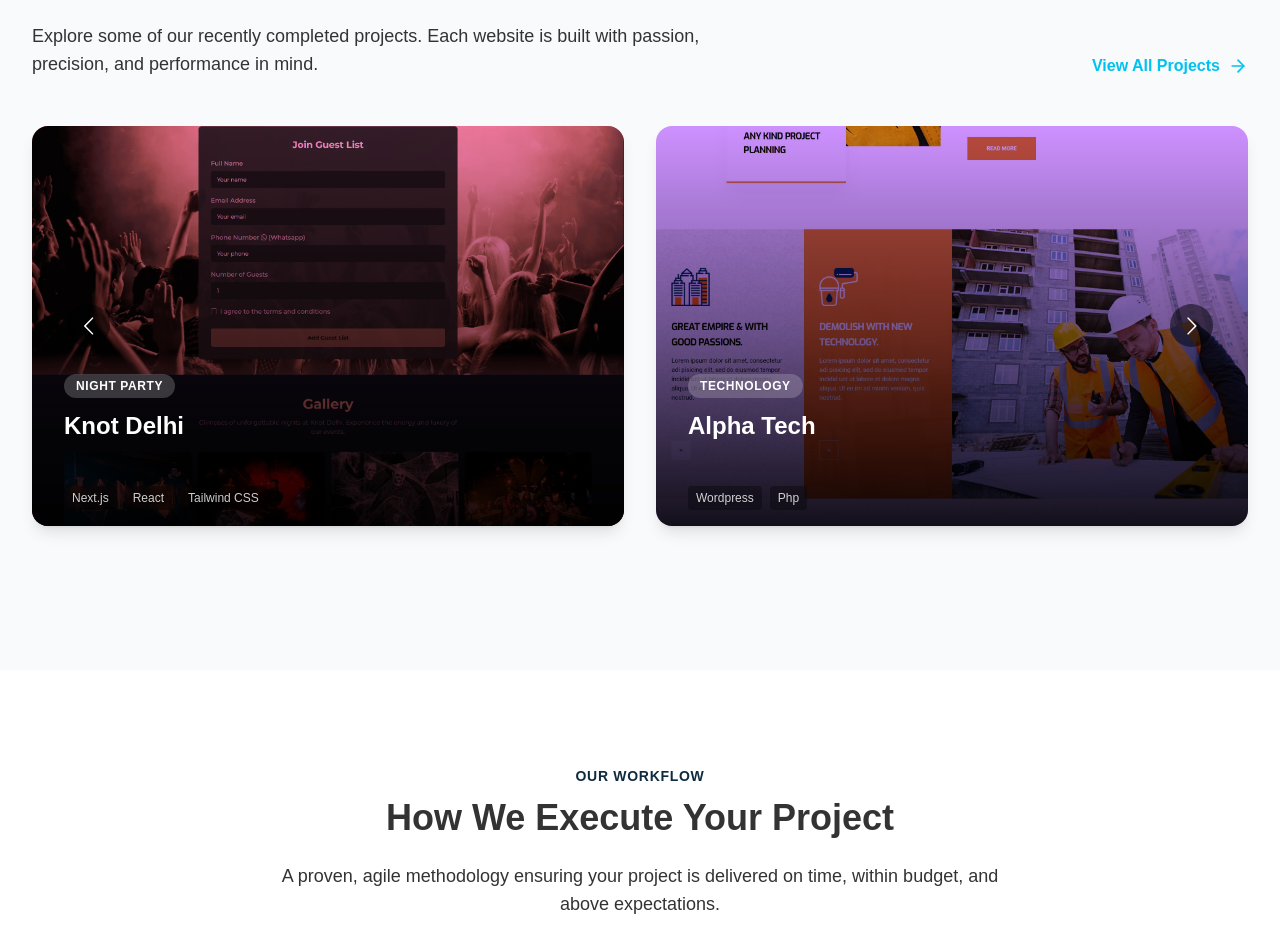
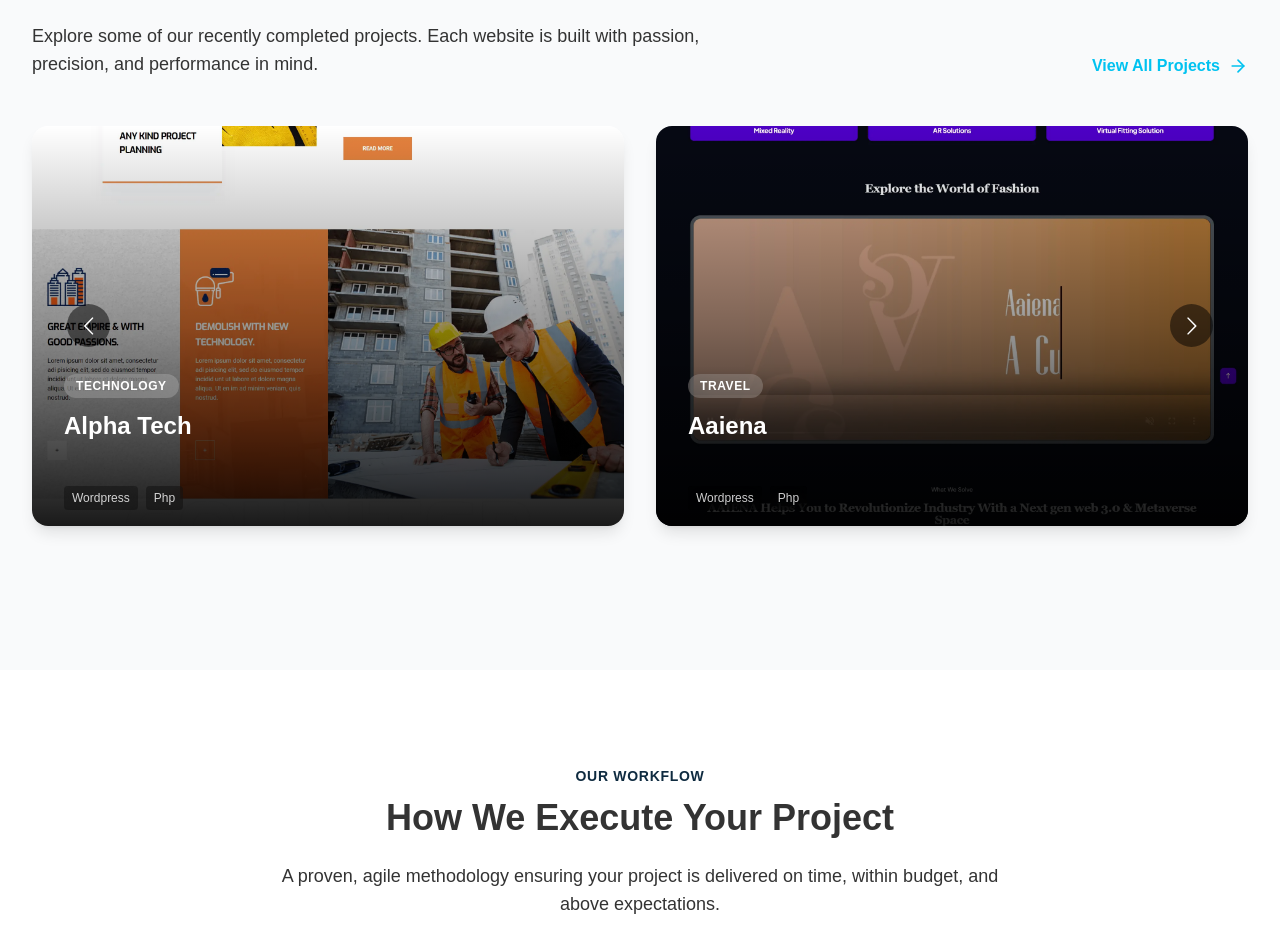
Before and after one commit to deepakgitofficial/ptz, a Next.js app: page / in a window 1280 px wide. Shown: the part 1872-2797 px from the top of the page. Built offline with nearby package versions, Linux system fonts and the light colour scheme.

Commit message:
update hero and projects

```diff
--- a/components/home/HeroSection.jsx
+++ b/components/home/HeroSection.jsx
@@ -12,7 +12,7 @@ const HeroSection = () => {
 
       {/* Background Video & Overlay */}
       <div className="absolute inset-0 z-0">
-        {/* <video
+        <video
           autoPlay
           loop
           muted
@@ -20,7 +20,7 @@ const HeroSection = () => {
           className="w-full h-full object-cover"
         >
           <source src="/hero2.mp4" type="video/mp4" />
-        </video> */}
+        </video>
         {/* Dark overlay to make text readable */}
         <div className="absolute inset-0 bg-black/60 dark:bg-black/70 mix-blend-multiply" />
 
--- a/data/projects.js
+++ b/data/projects.js
@@ -1,92 +1,49 @@
 export const projects = [
   {
     id: 1,
-    title: 'Seven Florist',
-    category: 'E-commerce',
-    description: 'Beautiful flower delivery platform with better experience',
-    image: '/images/portfolio/sevenFolorist.webp',
-    tags: ['Wordpress', 'Php', 'WooCommerce'],
-    color: 'from-pink-500 to-rose-500'
+    title: "Seven Florist",
+    category: "E-commerce",
+    description: "Beautiful flower delivery platform with better experience",
+    image: "/images/portfolio/sevenFolorist.webp",
+    tags: ["Wordpress", "Php", "WooCommerce"],
+    color: "",
+  },
+
+  {
+    id: 2,
+    title: "Alpha Tech",
+    category: "Technology",
+    description: "Cutting-edge technology solutions and innovations",
+    image: "/images/portfolio/alpha.webp",
+    tags: ["Wordpress", "Php"],
+    color: "",
   },
   {
     id: 2,
-    title: "Knot Delhi",
-    category: 'Night Party',
-    description: "Experience unforgettable nights in the heart of the city.",
-    image: '/images/portfolio/knotdelhi.webp',
-    tags: ['Next.js', 'React', 'Tailwind CSS'],
-    color: 'from-rose-500 to-pink-500'
+    title: "Aaiena",
+    category: "Travel",
+    description: "Exotic vacation packages and travel planning",
+    image: "/images/portfolio/aaiena.webp",
+    tags: ["Wordpress", "Php"],
+    color: "",
   },
+
   {
     id: 3,
-    title: 'Alpha Tech',
-    category: 'Technology',
-    description: 'Cutting-edge technology solutions and innovations',
-    image: '/images/portfolio/alpha.webp',
-    tags: ['Wordpress', 'Php'],
-    color: 'from-violet-500 to-purple-500'
+    title: "SEO Malaysia",
+    category: "Marketing",
+    description: "Comprehensive SEO services platform for Malaysian businesses",
+    image: "/images/portfolio/seoMalesiya.webp",
+    tags: ["Wordpress", "Php"],
+    color: "",
   },
   {
     id: 4,
-    title: 'Aaiena',
-    category: 'Travel',
-    description: 'Exotic vacation packages and travel planning',
-    image: '/images/portfolio/aaiena.webp',
-    tags: ['Wordpress', 'Php'],
-    color: 'from-rose-500 to-pink-500'
+    title: "Premium Movers",
+    category: "Service",
+    description: "Professional moving and relocation services",
+    image: "/images/portfolio/mover.webp",
+    tags: ["Wordpress", "Php"],
+    color: "",
   },
-  {
-    id: 5,
-    title: 'Luxury Hotel',
-    category: 'Hospitality',
-    description: 'Five-star hotel booking and management system',
-    image: '/images/portfolio/hotel.webp',
-    tags: ['Wordpress', 'Php'],
-    color: 'from-amber-500 to-yellow-500'
-  },
-  {
-    id: 6,
-    title: 'Holiday Paradise',
-    category: 'Travel',
-    description: 'Exotic vacation packages and travel planning',
-    image: '/images/portfolio/holiday.webp',
-    tags: ['Wordpress', 'Php'],
-    color: 'from-teal-500 to-emerald-500'
-  },
-  {
-    id: 7,
-    title: 'One Solutions',
-    category: 'Corporate',
-    description: 'Enterprise-grade business solutions and consulting',
-    image: '/images/portfolio/one.webp',
-    tags: ['Wordpress', 'Php'],
-    color: 'from-purple-500 to-indigo-500'
-  },
-  {
-    id: 8,
-    title: 'Afson Enterprise',
-    category: 'Corporate',
-    description: 'Global business solutions and enterprise software',
-    image: '/images/portfolio/afson.webp',
-    tags: ['Wordpress', 'Php'],
-    color: 'from-sky-500 to-blue-500'
-  },
-  {
-    id: 9,
-    title: 'SEO Malaysia',
-    category: 'Marketing',
-    description: 'Comprehensive SEO services platform for Malaysian businesses',
-    image: '/images/portfolio/seoMalesiya.webp',
-    tags: ['Wordpress', 'Php'],
-    color: 'from-blue-500 to-cyan-500'
-  },
-  {
-    id: 10,
-    title: 'Premium Movers',
-    category: 'Service',
-    description: 'Professional moving and relocation services',
-    image: '/images/portfolio/mover.webp',
-    tags: ['Wordpress', 'Php'],
-    color: 'from-orange-500 to-red-500'
-  }
 ];
--- a/sanity/index.js
+++ b/sanity/index.js
@@ -1,4 +1,5 @@
 import BlogPost from "./schemaTypes/BlogPost";
 import Contact from "./schemaTypes/contactSchema";
+import ProjectsSchema from "./schemaTypes/ProjectsSchema";
 
-export const schemaTypes = [BlogPost, Contact];
+export const schemaTypes = [BlogPost, Contact, ProjectsSchema];
--- /dev/null
+++ b/sanity/schemaTypes/ProjectsSchema.js
@@ -0,0 +1,164 @@
+// sanity/schemaTypes/projectSchema.js
+
+export default {
+  name: "ProjectsSchema",
+  title: "Projects",
+  type: "document",
+
+  fields: [
+    {
+      name: "title",
+      title: "Project Title",
+      type: "string",
+      validation: (Rule) => Rule.required().min(2).max(100),
+    },
+
+    {
+      name: "slug",
+      title: "Slug",
+      type: "slug",
+      options: {
+        source: "title",
+        maxLength: 100,
+      },
+      validation: (Rule) => Rule.required(),
+    },
+
+    {
+      name: "category",
+      title: "Category",
+      type: "string",
+      validation: (Rule) => Rule.required(),
+      options: {
+        list: [
+          { title: "E-commerce", value: "E-commerce" },
+          { title: "Night Party", value: "Night Party" },
+          { title: "Technology", value: "Technology" },
+          { title: "Travel", value: "Travel" },
+          { title: "Hospitality", value: "Hospitality" },
+          { title: "Corporate", value: "Corporate" },
+          { title: "Marketing", value: "Marketing" },
+          { title: "Service", value: "Service" },
+        ],
+      },
+    },
+
+    {
+      name: "description",
+      title: "Short Description",
+      type: "text",
+      rows: 4,
+      validation: (Rule) => Rule.required().max(250),
+    },
+
+    {
+      name: "content",
+      title: "Project Details",
+      type: "array",
+      of: [{ type: "block" }],
+      description: "Full project description / case study",
+    },
+
+    {
+      name: "mainImage",
+      title: "Project Image",
+      type: "image",
+      options: {
+        hotspot: true,
+      },
+      fields: [
+        {
+          name: "alt",
+          title: "Alt Text",
+          type: "string",
+        },
+      ],
+      validation: (Rule) => Rule.required(),
+    },
+
+    {
+      name: "tags",
+      title: "Technologies Used",
+      type: "array",
+      of: [{ type: "string" }],
+      options: {
+        layout: "tags",
+      },
+    },
+
+    {
+      name: "projectUrl",
+      title: "Live Website URL",
+      type: "url",
+    },
+
+    {
+      name: "githubUrl",
+      title: "GitHub URL",
+      type: "url",
+    },
+
+    {
+      name: "clientName",
+      title: "Client Name",
+      type: "string",
+    },
+
+    {
+      name: "completionDate",
+      title: "Completion Date",
+      type: "date",
+    },
+
+    {
+      name: "themeColor",
+      title: "Gradient Color",
+      type: "string",
+      description: "Example: from-pink-500 to-rose-500",
+    },
+
+    {
+      name: "featured",
+      title: "Featured Project",
+      type: "boolean",
+      initialValue: false,
+    },
+
+    {
+      name: "order",
+      title: "Display Order",
+      type: "number",
+      initialValue: 1,
+    },
+
+    {
+      name: "seoTitle",
+      title: "SEO Title",
+      type: "string",
+      validation: (Rule) => Rule.max(60),
+    },
+
+    {
+      name: "seoDescription",
+      title: "SEO Description",
+      type: "text",
+      rows: 3,
+      validation: (Rule) => Rule.max(160),
+    },
+
+    {
+      name: "publishedAt",
+      title: "Published Date",
+      type: "datetime",
+      initialValue: () => new Date().toISOString(),
+    },
+  ],
+
+  preview: {
+    select: {
+      title: "title",
+      subtitle: "category",
+      media: "mainImage",
+    },
+  },
+};
```
Also changed, not shown: 1 other file (tests, documents, lock files or other folders).
